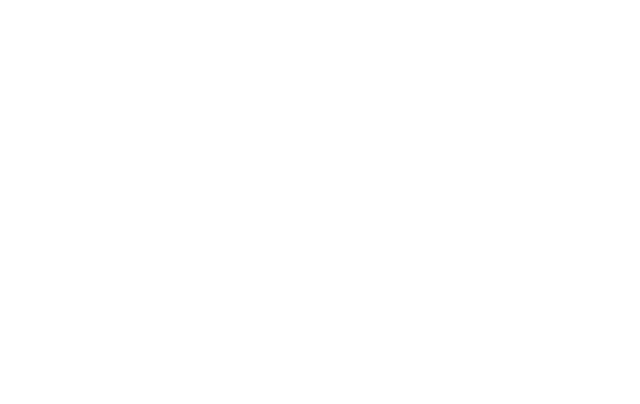
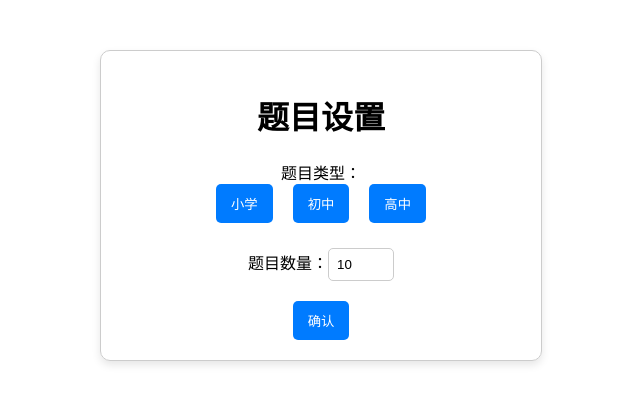
Before and after one commit to breeze-wink/Mathfront, a Vue app: page /SetQuestion in a window 1280 px wide. Before the commit this address had no page. Shown: the top 404 px of the page, without its empty margins (319-959 px from the left). Built offline with nearby package versions, Linux system fonts and the light colour scheme.

Commit message:
题目类型和数量设置

```diff
--- a/src/components/PersonalHomePage.vue
+++ b/src/components/PersonalHomePage.vue
@@ -35,7 +35,7 @@ const userAvatar = ref(route.params.userAvatar || '/avatars/default-avatar.png')
 
 
 async function startPractice() {
-    await router.push({name: 'Practice'});
+    await router.push({name: 'SetQuestion'});
 }
 
 async function goToResetPassword() {
--- /dev/null
+++ b/src/components/SetQuestionPage.vue
@@ -0,0 +1,115 @@
+<template>
+    <div class="set-question-page">
+        <h1>题目设置</h1>
+        <div class="question-type">
+            <label for="questionType">题目类型：</label>
+            <div class="type-buttons">
+                <button @click="selectType('小学')">小学</button>
+                <button @click="selectType('初中')">初中</button>
+                <button @click="selectType('高中')">高中</button>
+            </div>
+        </div>
+        <div class="question-amount">
+            <label for="questionAmount">题目数量：</label>
+            <input type="number" v-model="questionAmount" placeholder="10-30" min="10" max="30" />
+        </div>
+        <div class="confirm-button">
+            <button @click="confirm">确认</button>
+        </div>
+    </div>
+</template>
+
+<script setup>
+import { ref } from 'vue';
+import axios from "axios";
+import {useRouter} from "vue-router";
+
+const questionType = ref('');
+const questionAmount = ref(10);
+const questions = ref([]); // 定义响应式变量来存储题目数组
+const router = useRouter();
+
+function selectType(type) {
+    questionType.value = type;
+}
+function sendQuestion() {
+    // 将数据转换为字符串，因为路由参数不能直接传递数组
+    const serializedQuestions = JSON.stringify(questions.value);
+    router.push({ name: 'SolveQuestion', params: { questions: serializedQuestions } });
+}
+async function confirm() {
+    if (questionType.value && questionAmount.value) {
+        if (questionAmount.value < 10 || questionAmount.value > 30){
+            alert('题目数量应在10~30')
+        }else{
+            try {
+                const response = await axios.post('/api/question/generate', {
+                    type: questionType.value,
+                    number: questionAmount.value
+                });
+                //保存题目
+                questions.value = response.data.questions;
+                // 处理响应
+                console.log(response.data);
+                alert('题目生成成功！');
+            } catch (error) {
+                // 处理错误
+                console.error('题目生成失败:', error);
+                alert('题目生成失败，请重试！');
+            }
+        }
+    } else {
+        alert('请完整填写题目类型和题目数量！');
+    }
+}
+</script>
+
+<style scoped>
+.set-question-page {
+    max-width: 400px;
+    margin: 50px auto;
+    padding: 20px;
+    border: 1px solid #ccc;
+    border-radius: 10px;
+    box-shadow: 0 4px 8px rgba(0, 0, 0, 0.1);
+}
+
+h1 {
+    text-align: center;
+}
+
+.question-type, .question-amount {
+    margin: 20px 0;
+    text-align: center;
+}
+
+.type-buttons button {
+    margin: 0 10px;
+}
+
+input[type="number"] {
+    padding: 8px;
+    margin-top: 5px;
+    border: 1px solid #ccc;
+    border-radius: 5px;
+}
+
+button {
+    padding: 10px 15px;
+    background-color: #007bff;
+    color: white;
+    border: none;
+    border-radius: 5px;
+    cursor: pointer;
+    transition: background-color 0.3s;
+}
+
+button:hover {
+    background-color: #0056b3;
+}
+
+.confirm-button {
+    margin-top: 20px;
+    text-align: center;
+}
+</style>
--- /dev/null
+++ b/src/components/SolveQuestionPage.vue
@@ -0,0 +1,11 @@
+<script setup>
+
+</script>
+
+<template>
+
+</template>
+
+<style scoped>
+
+</style>
--- a/src/router/index.js
+++ b/src/router/index.js
@@ -4,6 +4,8 @@ import RegisterPage from "@/components/RegisterPage.vue";
 import ConfirmRegisterPage from "@/components/ConfirmRegisterPage.vue";
 import ResetPasswordPage from "@/components/ResetPasswordPage.vue";
 import PersonalHomePage from "@/components/PersonalHomePage.vue";
+import SetQuestionPage from "@/components/SetQuestionPage.vue";
+import SolveQuestionPage from "@/components/SolveQuestionPage.vue";
 
 const routes = [
     {
@@ -30,6 +32,16 @@ const routes = [
         path: '/PersonalHomePage/:userName',
         name: 'PersonalHomePage',
         component: PersonalHomePage
+    },
+    {
+        path: '/SetQuestion',
+        name: 'SetQuestion',
+        component: SetQuestionPage
+    },
+    {
+        path: '/SolveQuestion',
+        name: 'SolveQuestion',
+        component: SolveQuestionPage
     }
 
 ];
```
